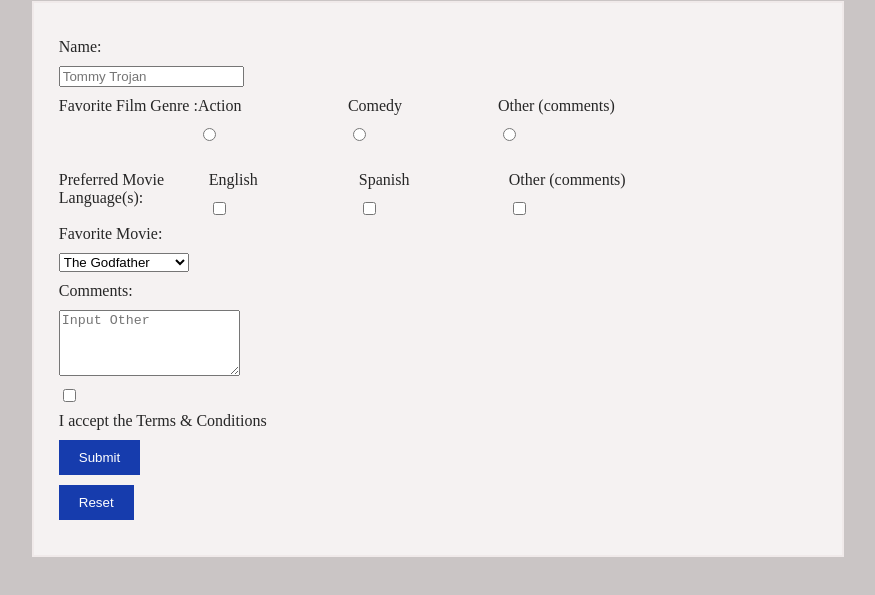
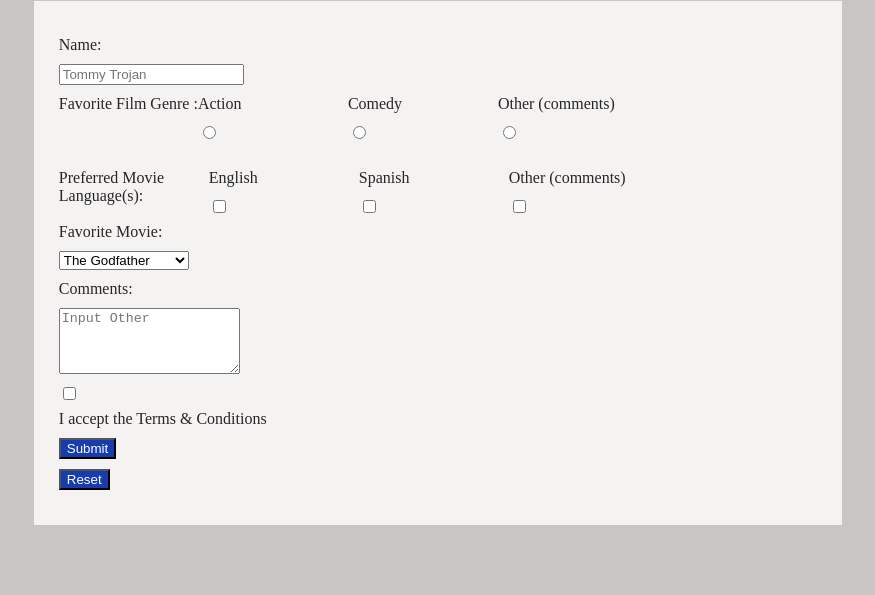
Before and after one commit to uscwebdev/itp104-submissions-matthewkiimm, a plain HTML site: page lab_05/lab05.html in a window 1280 px wide. Shown: the part 79-674 px from the top of the page, without its empty margins (202-1077 px from the left). Drawn offline with Linux system fonts and the light colour scheme.

Commit message:
Update lab05.html

```diff
--- a/lab_05/lab05.html
+++ b/lab_05/lab05.html
@@ -1,9 +1,11 @@
 <!DOCTYPE html>
 <html>
+
 <head>
-    <meta charset="UTF-8">
-    <meta name="viewport" content="width=device-width">
-    <title>Film Survey</title>
+      <meta charset="UTF-8">
+      <meta name="viewport" content="width=device-width">
+
+      <title>Film Survey</title>
     <style>
 
         .form-row { margin: 10px 0px;
@@ -37,10 +39,9 @@
 
     input[type="submit"], input[type="reset"] {
      background-color: #163cad;
-         cursor: pointer;
+
          color: #fff;
-                padding: 10px 20px;
-                border: none;
+
         }
 input[type="submit"]:hover, input[type="reset"]:hover {
     background-color: #45a049;
@@ -49,7 +50,7 @@ input[type="submit"]:hover, input[type="reset"]:hover {
     body {
             background-color: #cac5c5;
 
-            font-family: 'Times New Roman', Times, serif;
+
                 color: #262626;
 
 
@@ -57,7 +58,7 @@ input[type="submit"]:hover, input[type="reset"]:hover {
      form {
   width: 60%;
 
-  border: 2px solid #f0eaea;
+
   margin: auto;
 
   background-color: #f5f2f2;
```
